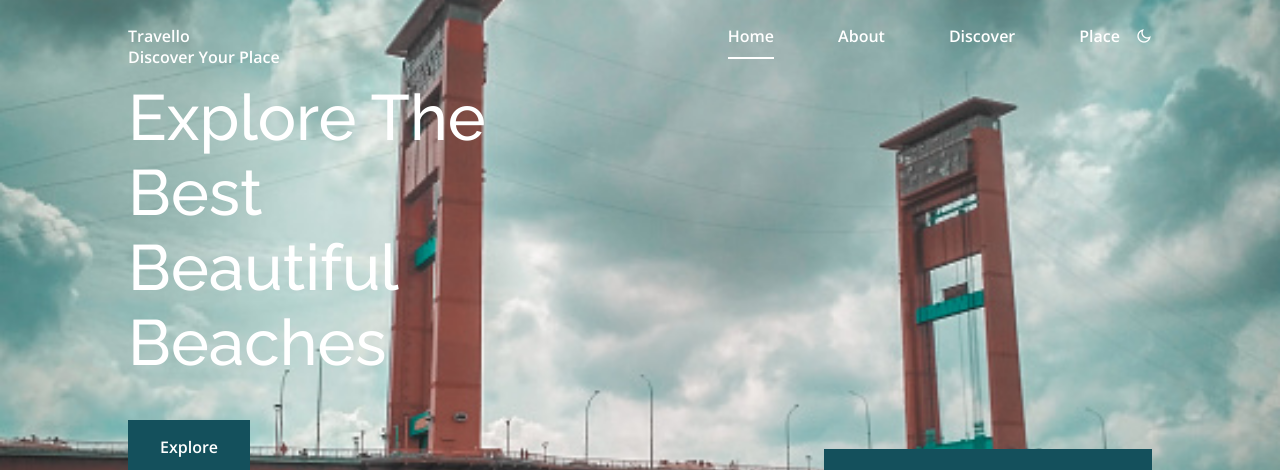
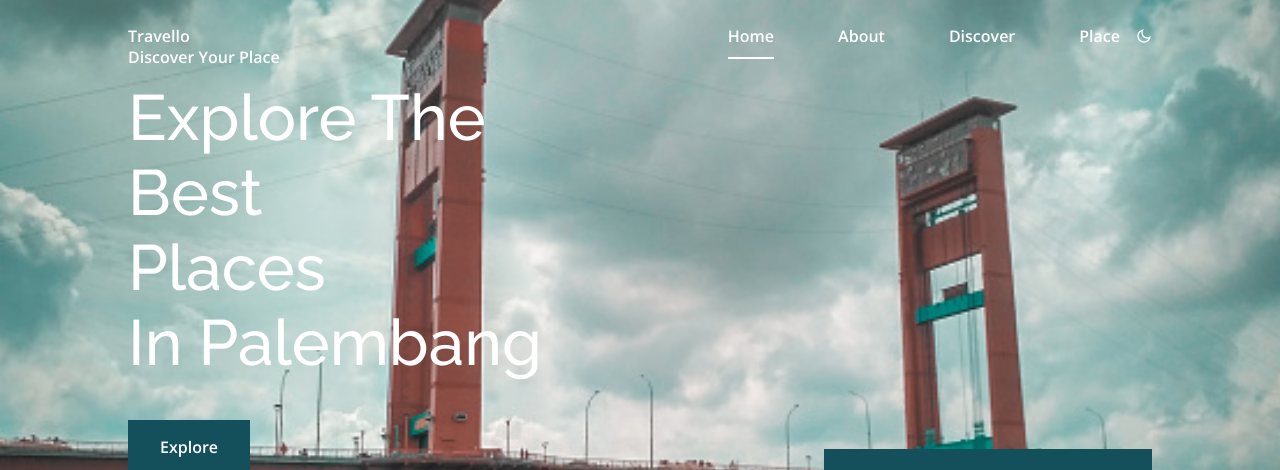
Before and after one commit to HeruAnggara/travello, a plain HTML site: page index.html in a window 1280 px wide. Shown: the top 470 px of the page. Drawn offline with nearby package versions, Linux system fonts and the light colour scheme.

Commit message:
Update index.html

```diff
--- a/index.html
+++ b/index.html
@@ -64,7 +64,7 @@
             <div class="home__container container grid">
                 <div class="home__data">
                     <span class="home__data-subtitle">Discover Your Place</span>
-                    <h1 class="home__data-title">Explore The <br> Best <br> Beautiful <br> Beaches</h1>
+                    <h1 class="home__data-title">Explore The <br> Best <br> Places <br> In Palembang</h1>
                     <a href="#" class="button">Explore</a>
                 </div>
 
```
